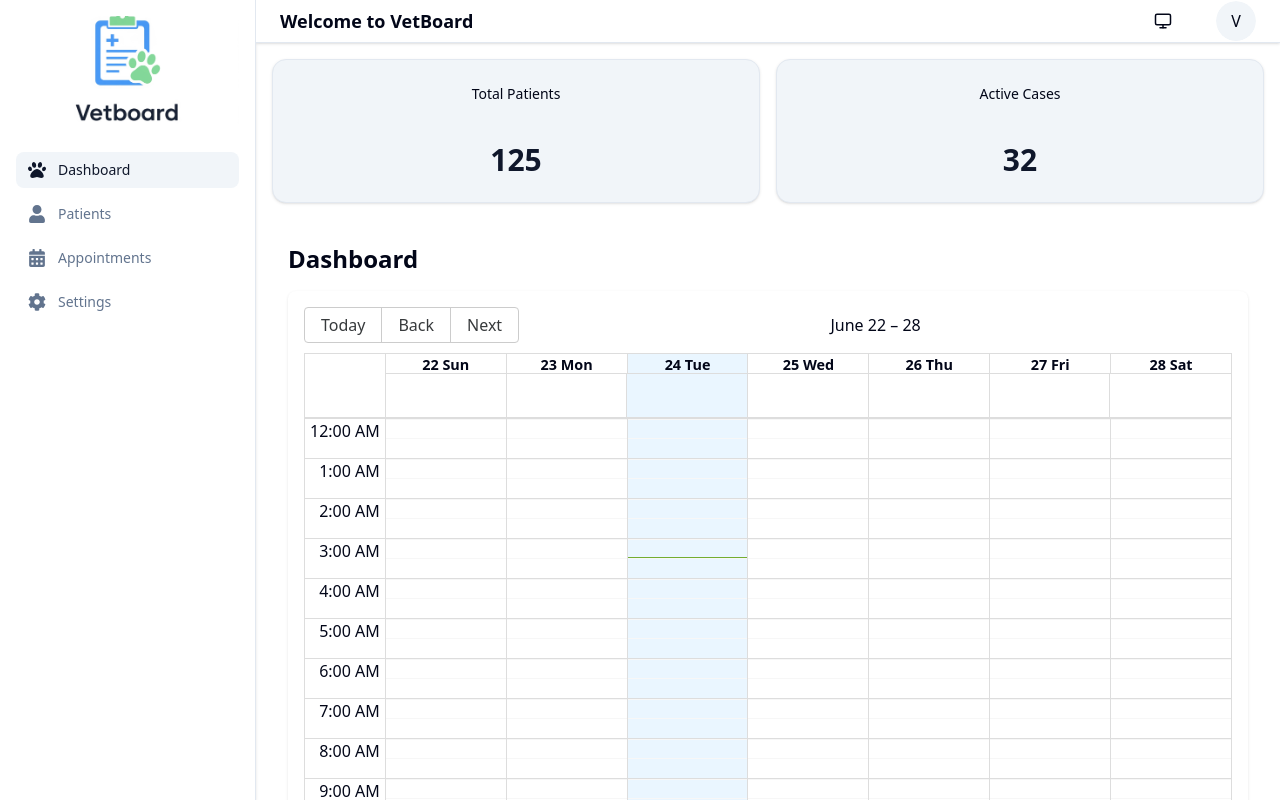
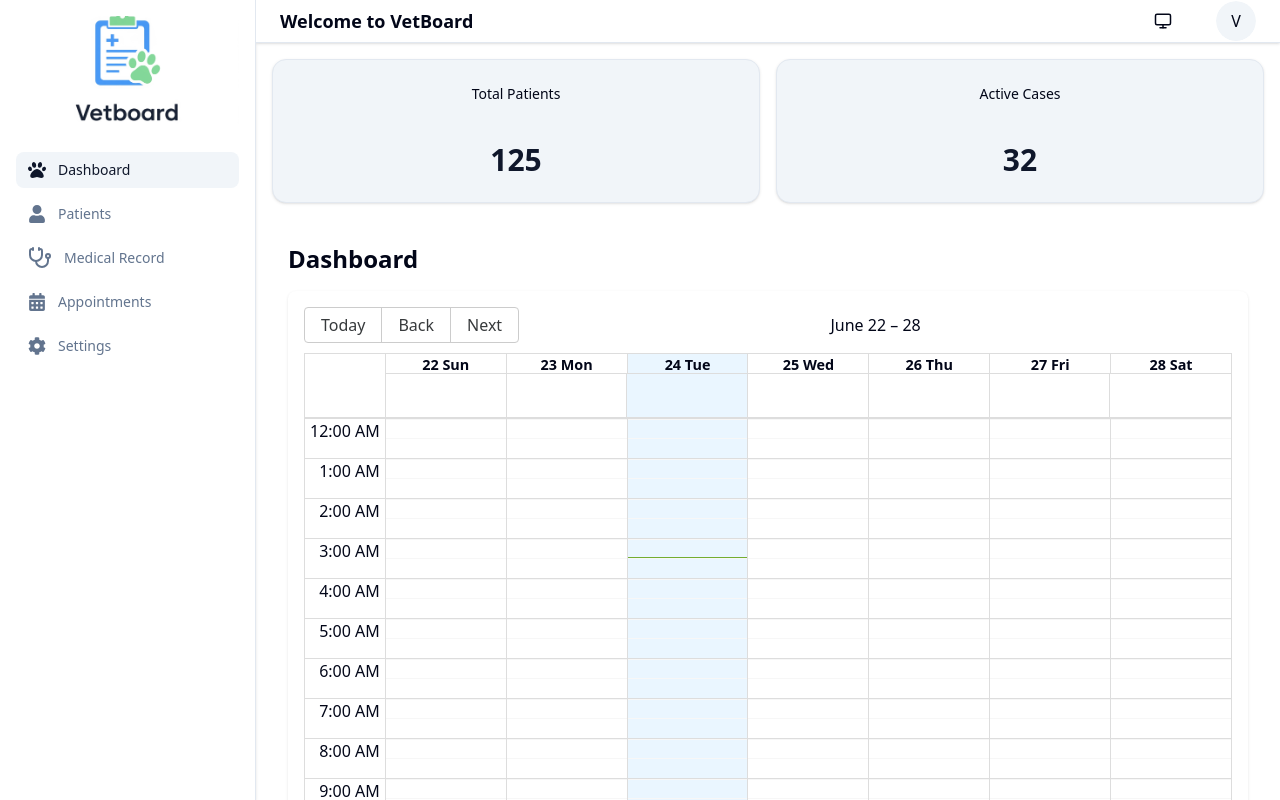
Before and after one commit to mdnakibul/vetboard, a React (Vite) app: page / in a window 1280 px wide. Built offline with nearby package versions, Linux system fonts and the light colour scheme.

Commit message:
ADD: include Medical Record item in the sidebar navigation

```diff
--- a/src/components/Sidebar.tsx
+++ b/src/components/Sidebar.tsx
@@ -1,11 +1,13 @@
 import { NavLink } from "react-router-dom"
 import { FaPaw, FaUser, FaCalendarAlt, FaCog } from "react-icons/fa"
+import { Stethoscope } from "lucide-react"
 import { cn } from "@/lib/utils"
 import { buttonVariants } from "@/components/ui/button-variants"
 
 const navItems = [
     { name: "Dashboard", path: "/", icon: <FaPaw /> },
     { name: "Patients", path: "/patients", icon: <FaUser /> },
+    { name: "Medical Record", path: "/medical-records", icon: <Stethoscope /> },
     { name: "Appointments", path: "/appointments", icon: <FaCalendarAlt /> },
     { name: "Settings", path: "/settings", icon: <FaCog /> },
 ]
```
